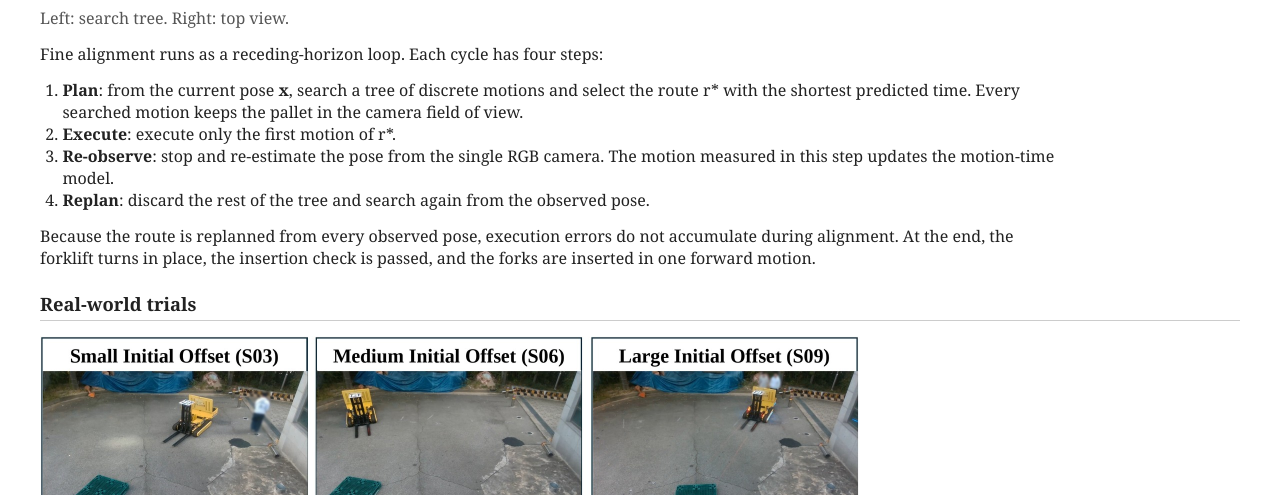
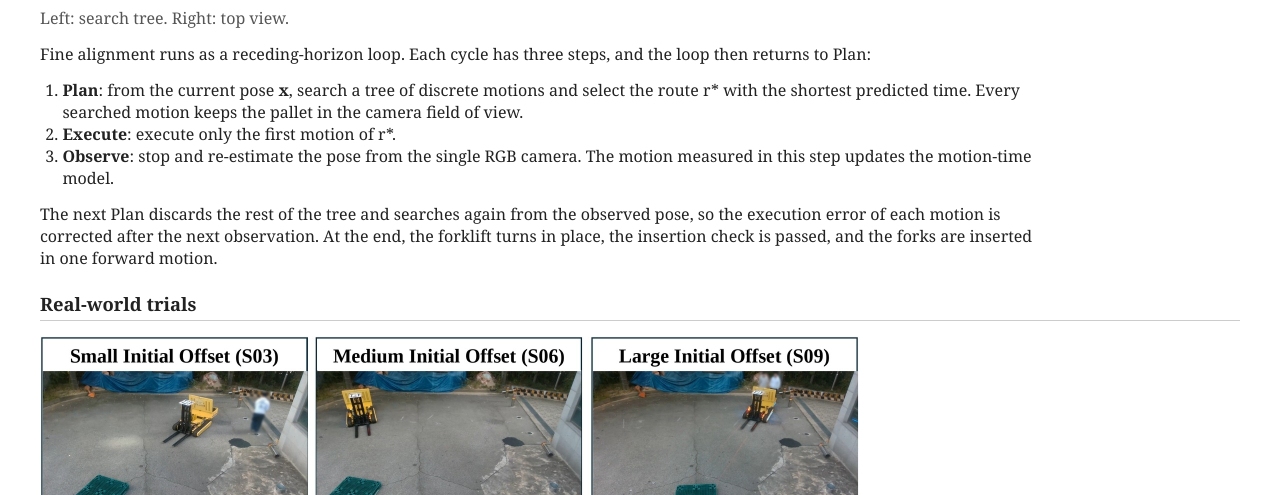
Before and after one commit to Anieyo0/forklift-pallet-alignment, a plain HTML site: page index.html in a window 1280 px wide. Shown: the part 605-1100 px from the top of the page. Drawn offline with Linux system fonts and the light colour scheme.

Commit message:
Use three-step fine-alignment animation

```diff
--- a/index.html
+++ b/index.html
@@ -32,14 +32,13 @@
     <div class="method">
       <video autoplay loop muted playsinline poster="assets/fine_alignment_poster.jpg" src="assets/fine_alignment.mp4"></video>
       <p class="sub">Left: search tree. Right: top view.</p>
-      <p>Fine alignment runs as a receding-horizon loop. Each cycle has four steps:</p>
+      <p>Fine alignment runs as a receding-horizon loop. Each cycle has three steps, and the loop then returns to Plan:</p>
       <ol>
         <li><b>Plan</b>: from the current pose <b>x</b>, search a tree of discrete motions and select the route r* with the shortest predicted time. Every searched motion keeps the pallet in the camera field of view.</li>
         <li><b>Execute</b>: execute only the first motion of r*.</li>
-        <li><b>Re-observe</b>: stop and re-estimate the pose from the single RGB camera. The motion measured in this step updates the motion-time model.</li>
-        <li><b>Replan</b>: discard the rest of the tree and search again from the observed pose.</li>
+        <li><b>Observe</b>: stop and re-estimate the pose from the single RGB camera. The motion measured in this step updates the motion-time model.</li>
       </ol>
-      <p>Because the route is replanned from every observed pose, execution errors do not accumulate during alignment. At the end, the forklift turns in place, the insertion check is passed, and the forks are inserted in one forward motion.</p>
+      <p>The next Plan discards the rest of the tree and searches again from the observed pose, so the execution error of each motion is corrected after the next observation. At the end, the forklift turns in place, the insertion check is passed, and the forks are inserted in one forward motion.</p>
     </div>
   </section>
   <h2>Real-world trials</h2>
```
Also changed, not shown: assets/fine_alignment_poster.jpg, 3 other files.
